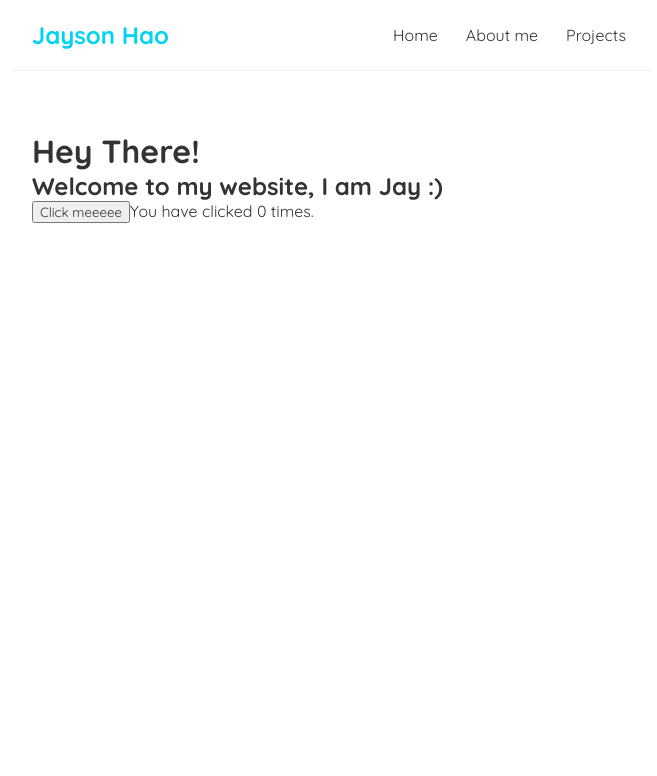
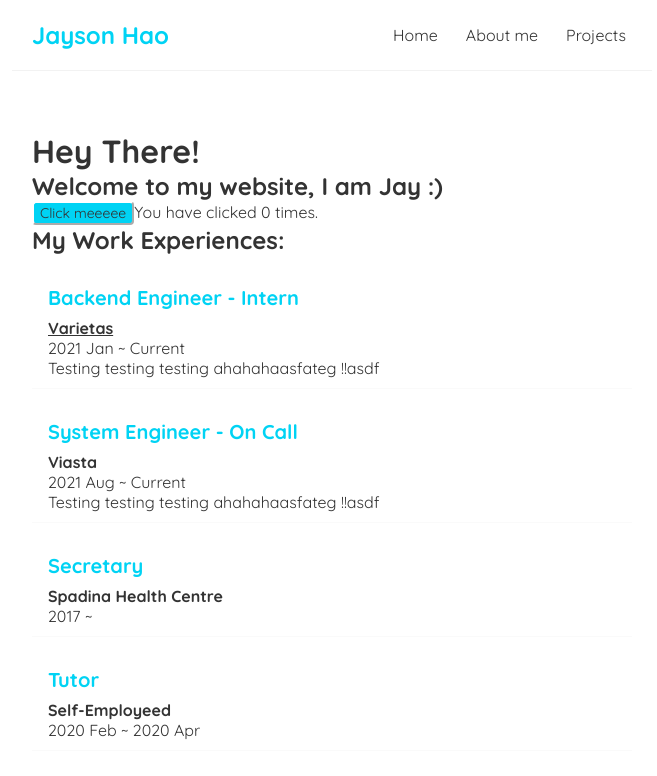
Before and after one commit to Jaywantstocode/web-react, a React (Create React App) app in the folder app/: page /#/ in a window 1280 px wide. Shown: the top 776 px of the page, without its empty margins (308-965 px from the left). Built offline with nearby package versions, Linux system fonts and the light colour scheme.

Commit message:
wip; added small section of experience, using states

```diff
--- a/app/src/Home.js
+++ b/app/src/Home.js
@@ -9,7 +9,12 @@ const Home = () => {
         setNum(num++);
     }
 
-
+    const [experiences] = useState([
+        { title: 'Backend Engineer - Intern', place:'Varietas', link:'https://varietas.co.jp/', startDay: '2021 Jan', endDay: 'Current', body: 'Testing testing testing \n ahahahaasfateg !!asdf', id: 0 },
+        { title: 'System Engineer - On Call', place:'Viasta', startDay: '2021 Aug', endDay: 'Current', body: 'Testing testing testing \n ahahahaasfateg !!asdf', id: 1 },
+        { title: 'Secretary', place:'Spadina Health Centre', startDay: '2017', endDay: '', body: '', id: 2 },
+        { title: 'Tutor', place:'Self-Employeed', startDay: '2020 Feb', endDay: '2020 Apr', body: '', id: 3 },
+    ]);
 
     // const handleClickAgain = (name, e) => {
     //     console.log("hehe " + name + e.target);
@@ -22,6 +27,17 @@ const Home = () => {
                 <button onClick={handleClick}>Click meeeee</button>
                 {/* <button onClick={(e) => {handleClickAgain("jay", e)}}>Click meeeee</button> */}
                 You have clicked {num} times.
+
+                <h2>My Work Experiences:</h2>
+                {experiences.map((experience) => (
+                <div className="experience" key={experience.id}>
+                    <h3>{experience.title} </h3>
+                    <h4><a href={experience.link}>{experience.place}</a></h4>
+                    <p>{experience.startDay} ~ {experience.endDay}</p>
+                    <p>{experience.body}</p>
+                </div>
+                ))}
+
             </div>
         </div>
     )
--- a/app/src/index.css
+++ b/app/src/index.css
@@ -35,3 +35,25 @@
   margin: 40px auto;
   padding: 20px;
 }
+
+button {
+  font-size: 14px;
+  border-radius: 4px;
+  border-color: white;
+  background-color: #00d3f4;
+}
+
+/* blog previews / list */
+.experience {
+  padding: 10px 16px;
+  margin: 20px 0;
+  border-bottom: 1px solid #fafafa;
+}
+.experience:hover {
+  box-shadow: 1px 3px 5px rgba(0,0,0,0.1);
+}
+.experience h3 {
+  font-size: 20px;
+  color: #00d3f4;
+  margin-bottom: 8px;
+}
```
